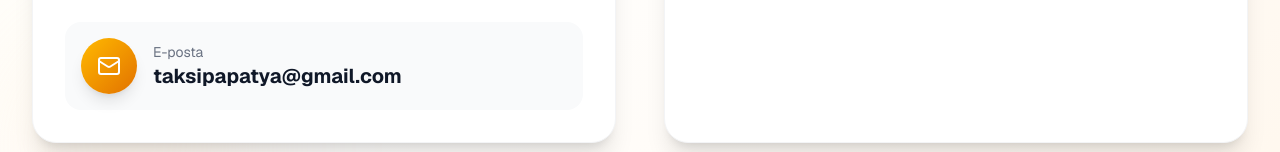
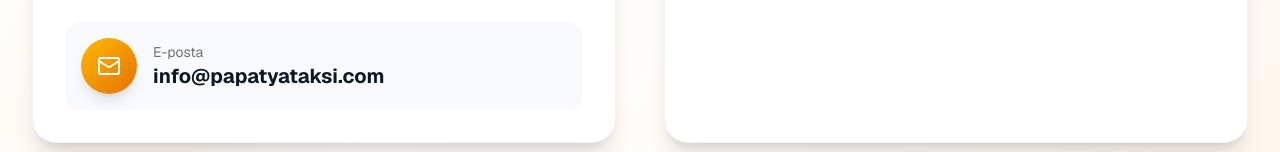
Before and after one commit to gunslolmigros-stack/papatya-taksi, a Next.js app: page / in a window 1280 px wide. Shown: the part 5429-5581 px from the top of the page. Built offline with nearby package versions, Linux system fonts and the light colour scheme.

Commit message:
Update email to info@papatyataksi.com

```diff
--- a/src/app/page.tsx
+++ b/src/app/page.tsx
@@ -605,7 +605,7 @@
                   E-posta
                 </h3>
                 <motion.a
-                  href="mailto:taksipapatya@gmail.com"
+                  href="mailto:info@papatyataksi.com"
                   className="flex items-center gap-4 bg-gray-50 hover:bg-amber-50 p-4 rounded-2xl transition-all"
                   whileHover={{ x: 5 }}
                   whileTap={{ scale: 0.98 }}
@@ -615,7 +615,7 @@
                   </div>
                   <div>
                     <p className="text-sm text-gray-500">E-posta</p>
-                    <p className="text-lg md:text-xl font-bold text-gray-900">taksipapatya@gmail.com</p>
+                    <p className="text-lg md:text-xl font-bold text-gray-900">info@papatyataksi.com</p>
                   </div>
                 </motion.a>
               </div>
@@ -683,7 +683,7 @@
                 <Phone className="w-5 h-5" />
               </motion.a>
               <motion.a
-                href="mailto:taksipapatya@gmail.com"
+                href="mailto:info@papatyataksi.com"
                 className="w-10 h-10 bg-gray-800 hover:bg-amber-500 rounded-full flex items-center justify-center transition-colors"
                 whileHover={{ scale: 1.1 }}
                 whileTap={{ scale: 0.9 }}
```
Also changed, not shown: 18 other files (tests, documents, lock files or other folders).
